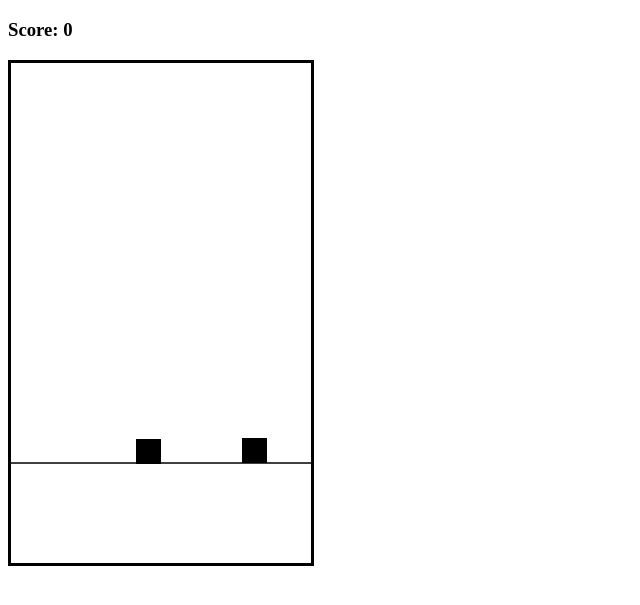
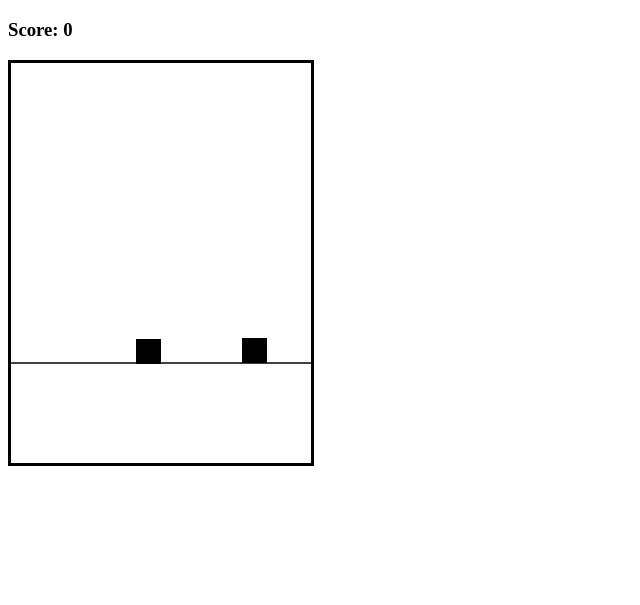
Before and after one commit to Yaikazeeman/jumpgame, a plain HTML site: page index.html in a window 1280 px wide. Shown: the part 61-666 px from the top of the page, without its empty margins (0-640 px from the left). Drawn offline with Linux system fonts and the light colour scheme.

Commit message:
canvas height changed

```diff
--- a/index.html
+++ b/index.html
@@ -8,7 +8,7 @@
 <body>
     <h1>Jump game</h1>
     <h3>Score: <span id="score">0</span></h3>
-    <canvas id="myCanvas" width="300px" height="500px" style="border: solid ;"></canvas>
+    <canvas id="myCanvas" width="300px" height="400px" style="border: solid ;"></canvas>
     <script type="text/javascript" src="script.js"></script>
 </body>
 </html>
--- a/script.js
+++ b/script.js
@@ -5,7 +5,7 @@ window.addEventListener("keyup", setKeyPressFlag, false)
 window.addEventListener("touchstart", setTouch, {passive: false})
 window.addEventListener("touchend", unSetTouch, false)
 
-var lineHeight = 400;
+var lineHeight = 300;
 
 //line
 ctx.beginPath();
```
